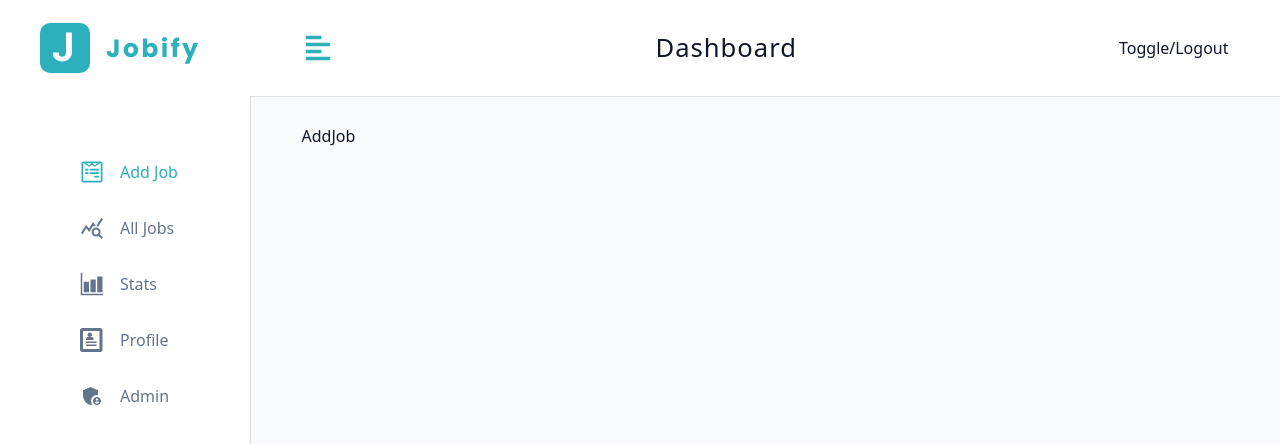
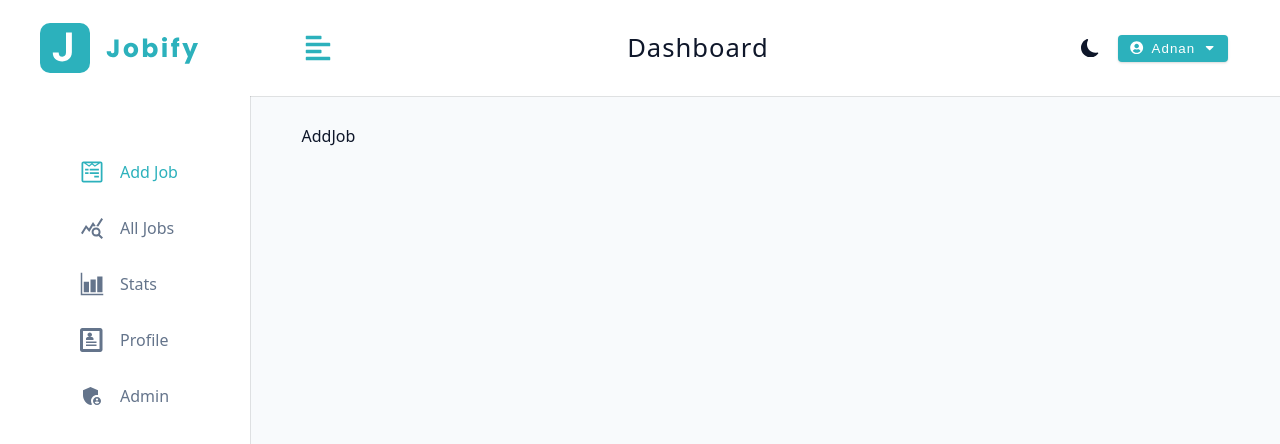
Before and after one commit to Adnanrobi/Tutionify, a React (Vite) app in the folder client/: page /dashboard in a window 1280 px wide. Shown: the top 444 px of the page. Built offline with nearby package versions, Linux system fonts and the light colour scheme.

Commit message:
-1666 - DarkTheme added -Logout container added

```diff
--- a/client/src/App.jsx
+++ b/client/src/App.jsx
@@ -12,6 +12,14 @@ import {
   Profile,
   Admin,
 } from "./pages";
+
+const checkDefaultTheme = () => {
+  const isDarkTheme = localStorage.getItem("darkTheme") === "true";
+  document.body.classList.toggle("dark-theme", isDarkTheme);
+  return isDarkTheme;
+};
+
+const isDarkThemeEnabled = checkDefaultTheme();
 
 const router = createBrowserRouter([
   {
@@ -33,7 +41,7 @@ const router = createBrowserRouter([
       },
       {
         path: "dashboard",
-        element: <DashboardLayout />,
+        element: <DashboardLayout isDarkThemeEnabled={isDarkThemeEnabled} />,
         children: [
           {
             index: true,
--- /dev/null
+++ b/client/src/components/LogoutContainer.jsx
@@ -0,0 +1,34 @@
+import { FaUserCircle, FaCaretDown } from "react-icons/fa";
+import Wrapper from "../assets/wrappers/LogoutContainer";
+import { useState } from "react";
+import { useDashboardContext } from "../pages/DashboardLayout";
+
+const LogoutContainer = () => {
+  const [showLogout, setShowLogout] = useState(false);
+  const { user, logoutUser } = useDashboardContext();
+
+  return (
+    <Wrapper>
+      <button
+        type="button"
+        className="btn logout-btn"
+        onClick={() => setShowLogout(!showLogout)}
+      >
+        {user.avatar ? (
+          <img src={user.avatar} alt="avatar" className="img" />
+        ) : (
+          <FaUserCircle />
+        )}
+
+        {user?.name}
+        <FaCaretDown />
+      </button>
+      <div className={showLogout ? "dropdown show-dropdown" : "dropdown"}>
+        <button type="button" className="dropdown-btn" onClick={logoutUser}>
+          logout
+        </button>
+      </div>
+    </Wrapper>
+  );
+};
+export default LogoutContainer;
--- a/client/src/components/Navbar.jsx
+++ b/client/src/components/Navbar.jsx
@@ -2,6 +2,8 @@ import Wrapper from "../assets/wrappers/Navbar";
 import { FaAlignLeft } from "react-icons/fa";
 import Logo from "./Logo";
 import { useDashboardContext } from "../pages/DashboardLayout";
+import LogoutContainer from "./LogoutContainer";
+import ThemeToggle from "../components/ThemeToggle";
 
 const Navbar = () => {
   const { toggleSidebar } = useDashboardContext();
@@ -15,7 +17,10 @@ const Navbar = () => {
           <Logo />
           <h4 className="logo-text">Dashboard</h4>
         </div>
-        <div className="btn-container">Toggle/Logout</div>
+        <div className="btn-container">
+          <ThemeToggle />
+          <LogoutContainer />
+        </div>
       </div>
     </Wrapper>
   );
--- /dev/null
+++ b/client/src/components/ThemeToggle.jsx
@@ -0,0 +1,18 @@
+import { BsFillSunFill, BsFillMoonFill } from 'react-icons/bs';
+import Wrapper from '../assets/wrappers/ThemeToggle';
+import { useDashboardContext } from '../pages/DashboardLayout';
+
+const ThemeToggle = () => {
+  const { isDarkTheme, toggleDarkTheme } = useDashboardContext();
+  return (
+    <Wrapper onClick={toggleDarkTheme}>
+      {isDarkTheme ? (
+        <BsFillSunFill className='toggle-icon' />
+      ) : (
+        <BsFillMoonFill className='toggle-icon' />
+      )}
+    </Wrapper>
+  );
+};
+
+export default ThemeToggle;
--- a/client/src/pages/DashboardLayout.jsx
+++ b/client/src/pages/DashboardLayout.jsx
@@ -5,14 +5,16 @@ import { createContext, useContext, useState } from "react";
 
 const DashboardContext = createContext();
 
-const DashboardLayout = () => {
+const DashboardLayout = ({ isDarkThemeEnabled }) => {
   const user = { name: "Adnan" };
   const [showSidebar, setShowSidebar] = useState(false);
-  const [isDarkTheme, setIsDarkTheme] = useState(false);
+  const [isDarkTheme, setIsDarkTheme] = useState(isDarkThemeEnabled);
 
   const toggleDarkTheme = () => {
-    setShowSidebar(!setIsDarkTheme);
-    console.log("Toggle Dark Theme");
+    const newDarkTheme = !isDarkTheme;
+    setIsDarkTheme(newDarkTheme);
+    document.body.classList.toggle("dark-theme", newDarkTheme);
+    localStorage.setItem("darkTheme", newDarkTheme);
   };
 
   const toggleSidebar = () => {
```
